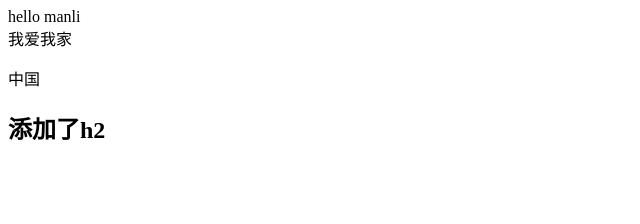
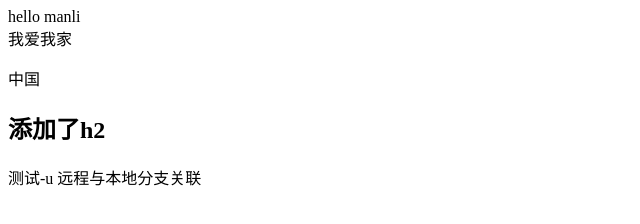
Before and after one commit to Manli05/manlizhang, a plain HTML site: page index.html in a window 1280 px wide. Shown: the whole page, without its empty margins (0-640 px from the left). Drawn offline with Linux system fonts and the light colour scheme.

Commit message:
-u的测试,分支关联

```diff
--- a/index.html
+++ b/index.html
@@ -9,5 +9,6 @@ hello manli
 <div>我爱我家</div>
 <p>中国</p>
 <h2>添加了h2</h2>
+<span>测试-u 远程与本地分支关联</span>
 </body>
 </html>
```
